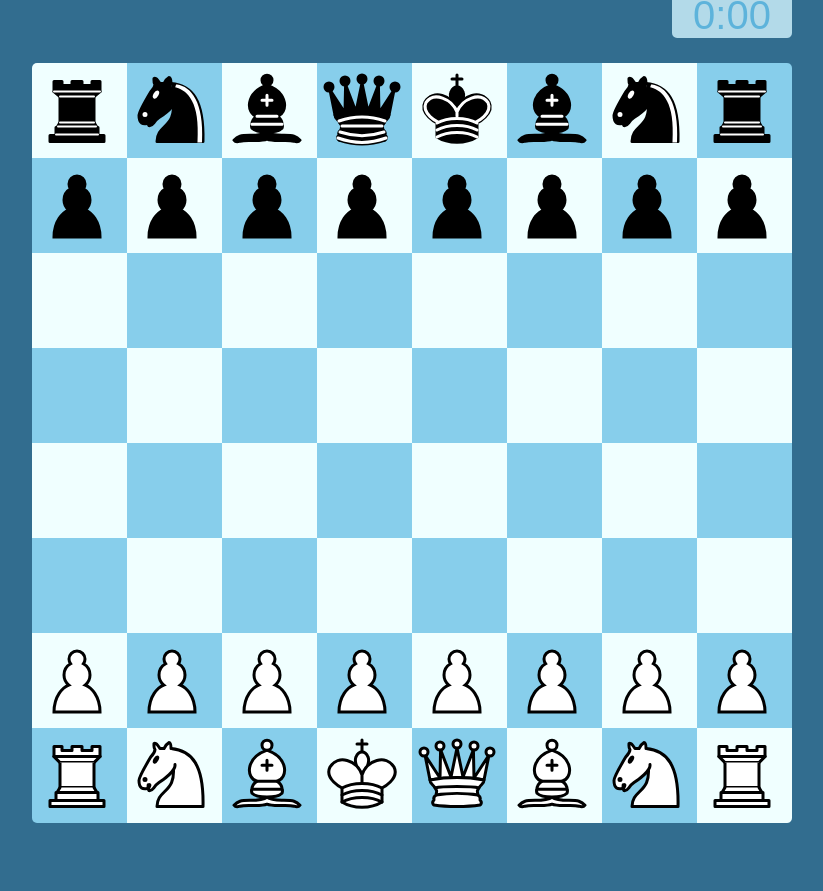
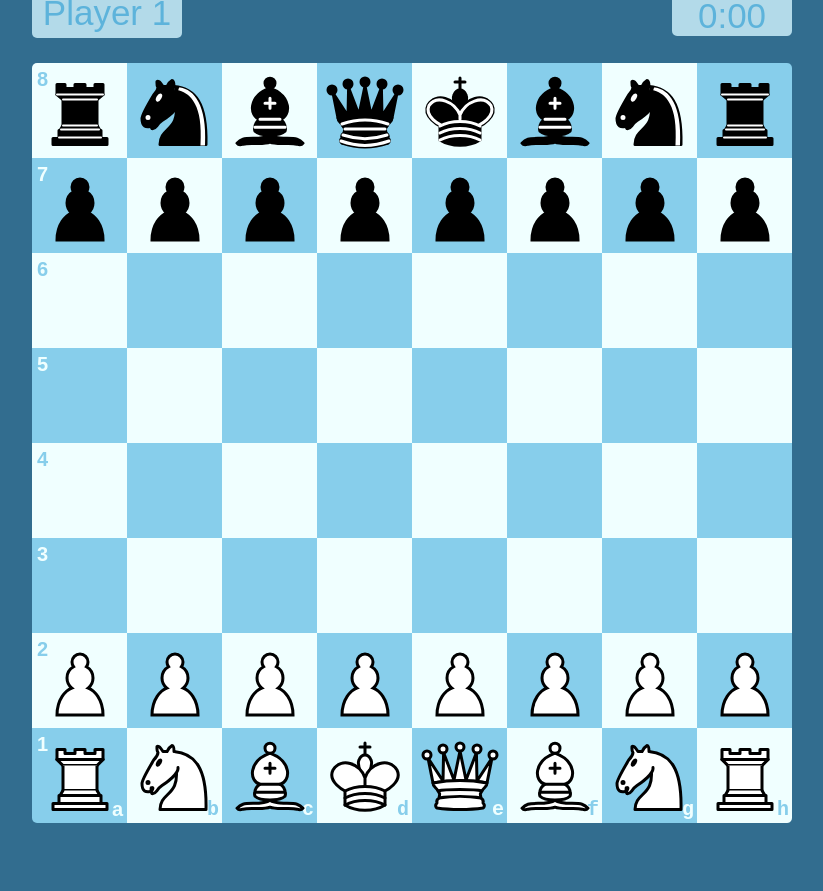
Before and after one commit to Mythpoke/chess, a plain HTML site: page index.html in a window 1280 px wide. Shown: the whole page, without its empty margins (228-1051 px from the left). Before the commit the page ends 823 px from the top, so only its background shows below. Drawn offline with Linux system fonts and the light colour scheme.

Commit message:
Fix coordinates and chess pieces

```diff
--- a/index.html
+++ b/index.html
@@ -9,6 +9,7 @@
 </head>
 <body>
     <div id="controllers">
+        <div id="player">Player 1</div>
         <div id="timer">0:00</div>
     </div>
     <div id="grid"></div>
--- a/script.js
+++ b/script.js
@@ -47,52 +47,38 @@ for(let i = 0; i < 64; i++) {
     cell.classList.add("cell");
     cell.style.height = `${cellSize}px`;
     cell.style.width = `${cellSize}px`;
-    // if(i >= 56) {
-    //     cell.innerHTML = `<pre>&#${ascii};<pre>`;
-    //     cell.style.padding = `50px 0 0px 75px`;
-    //     ascii++;
-    // }
-    // if(i % 8 == 0) {
-    //     cell.style.padding = "5px"
-    //     cell.textContent = counter;
-    //     counter--;
-    // }
-    // if( i == 56) {
-    //     cell.textContent = "";
-    //     const charOne = document.createElement("div");
-    //     const charTwo = document.createElement("div");
-    //     charOne.style.zIndex = 1;
-    //     charTwo.style.zIndex = 1;
-    //     charOne.style.position = 'relative';
-    //     charTwo.style.position = 'relative';
-    //     charOne.textContent = 1;
-    //     charTwo.textContent = "a";
-    //     cell.appendChild(charOne);
-    //     cell.appendChild(charTwo);
-    //     cell.style.display = "flex";
-    //     cell.style.padding = `5px`;
-    //     cell.style.gap = "60px";
-    //     charTwo.style.marginTop = "65px"
-
-    // }
-    if(toggle) {
-        cell.style.backgroundColor = "#F0FFFF";
-        cell.style.color = "#87CEEB";
+    if(i >= 56) {
+        cell.innerHTML = `<pre>&#${ascii};<pre>`;
+        // cell.style.padding = `50px 0 0px 75px`;
+        ascii++;
     }
-    else {
-        cell.style.backgroundColor = "#87CEEB";
-        cell.style.color = "#F0FFFF";
+    if(i % 8 == 0) {
+        cell.style.padding = "5px"
+        cell.textContent = counter;
+        counter--;
     }
 
-    cell.style.fontSize = "20px";
-    if(i == 0) cell.style.borderRadius = `5px 0 0 0`;
-    else if(i == 7) cell.style.borderRadius = `0 5px 0 0`;
-    else if(i == 56) cell.style.borderRadius = `0 0 0 5px`;
-    else if(i == 63) cell.style.borderRadius = `0 0 5px 0`;
+    if( i == 56) {
+        cell.textContent = "";
+        const numberOne = document.createElement("div");
+        const charA = document.createElement("div");
+        numberOne.classList.add("char");
+        charA.classList.add("char");
+
+        numberOne.style.position = 'absolute';
+        charA.style.position = 'absolute';
+        numberOne.textContent = 1;
+        charA.textContent = "a";
+        cell.appendChild(numberOne);
+        cell.appendChild(charA);
+
+        charA.style.marginTop = "65px"
+        charA.style.marginLeft = "75px"
+    }
 
     if( (i >= 0 && i <= 15) || (i >= 48 && i <= 63) ) {
         const img = document.createElement('img');
-        img.src = images[imageCounter];
+        img.src = images[imageCounter];                                     //wgrywa zdjecia figur szachowych
         imageCounter++;
 
         img.style.height = '90px';
@@ -100,10 +86,25 @@ for(let i = 0; i < 64; i++) {
         cell.appendChild(img);
     }
 
-    if(i == 7 || i == 15 || i == 23 || i == 31 || i == 39 || i == 47 || i == 55) {
+    if(toggle) {
+        cell.style.backgroundColor = "#F0FFFF";
+        cell.style.color = "#87CEEB";
+    }                                                                       //koloruje szachownice
+    else {
+        cell.style.backgroundColor = "#87CEEB";
+        cell.style.color = "#F0FFFF";
+    }
+
+    if( i == 7 || i == 15 || i == 23 || i == 31 || i == 39 || i == 47 || i == 55 || i == 63) {
+        grid.appendChild(cell);                                             //pozycjonuje szachownice;
+    }
+    else {
+        toggle = !toggle;
         grid.appendChild(cell);
-        continue;
     }
-    toggle = !toggle;
-    grid.appendChild(cell);
+
+    if(i == 0) cell.style.borderRadius = `5px 0 0 0`;
+    else if(i == 7) cell.style.borderRadius = `0 5px 0 0`;                  //Zaakragla krawedzie
+    else if(i == 56) cell.style.borderRadius = `0 0 0 5px`;
+    else if(i == 63) cell.style.borderRadius = `0 0 5px 0`;
 }
--- a/style.css
+++ b/style.css
@@ -6,7 +6,6 @@ body {
     align-items: center;
     background-color: #326d8f;
     font-family:'Orbitron', sans-serif;
-    /* background-color: #87CEEB; */
 }
 #grid {
     width: 760px;
@@ -20,31 +19,49 @@ body {
     width: 760px;
     height: 50px;
     display: flex;
-    justify-content: end;
+    justify-content: space-between;
     align-items: center;
 }
 #timer {
     width: 120px;
-    font-size: 40px;
+    font-size: 35px;
     background-color: #b3dae9;
     color: #5db3db;
     display: flex;
     justify-content: space-around;
     border-radius: 5px;
 }
-.cell {
-    box-sizing: border-box;
-    position: relative;
-    overflow: hidden;
+#player {
+    font-size: 35px;
+    width: 150px;
+    height: 45px;
+    color: #5db3db;
+    background-color: #b3dae9;
+    border-radius: 5px;
+    display: flex;
+    justify-content: space-around;
+}
+.cell pre {
+    position: absolute;
+    top: 0; /* Adjust as needed */
+    left: 0; /* Adjust as needed */
+    z-index: 1; /* Keep the characters under the images */
+    margin: 0;
+    padding: 70px 80px;
+    font-weight: bold;
 }
 
 img {
     position: absolute;
-    display: flex;
-    justify-content: center;
-    align-items: center;
-    z-index: 2;
+    top: 50%; /* Center vertically */
+    left: 50%; /* Center horizontally */
+    transform: translate(-50%, -50%); /* Align perfectly center */
+    z-index: 2; /* Ensure images are above characters */
+}
 
-    margin: 0;
-    padding: 0;
+.cell {
+    position: relative; /* Make the cell a positioning context */
+    box-sizing: border-box;
+    font-size: 20px;
+    font-weight: bold;
 }
```
